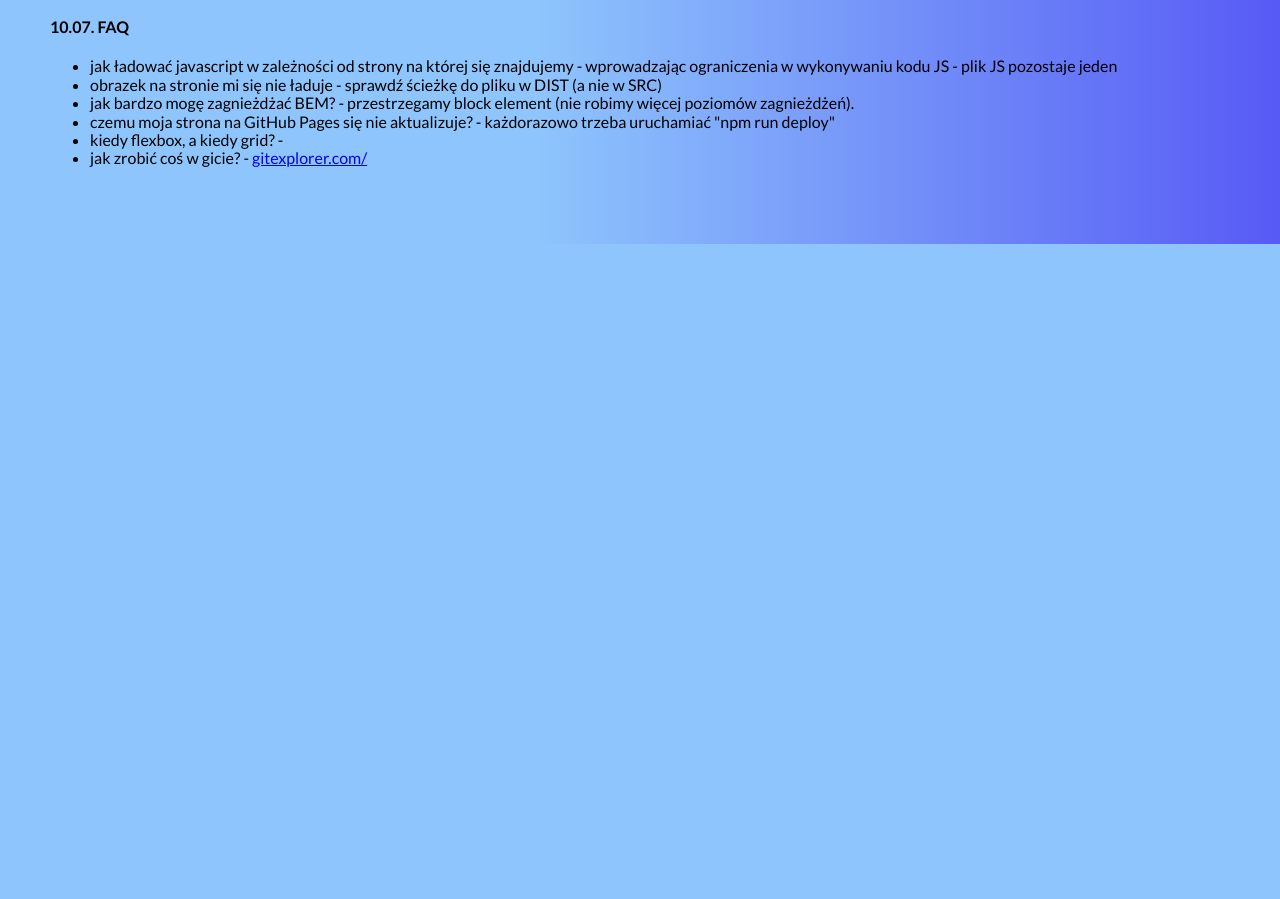
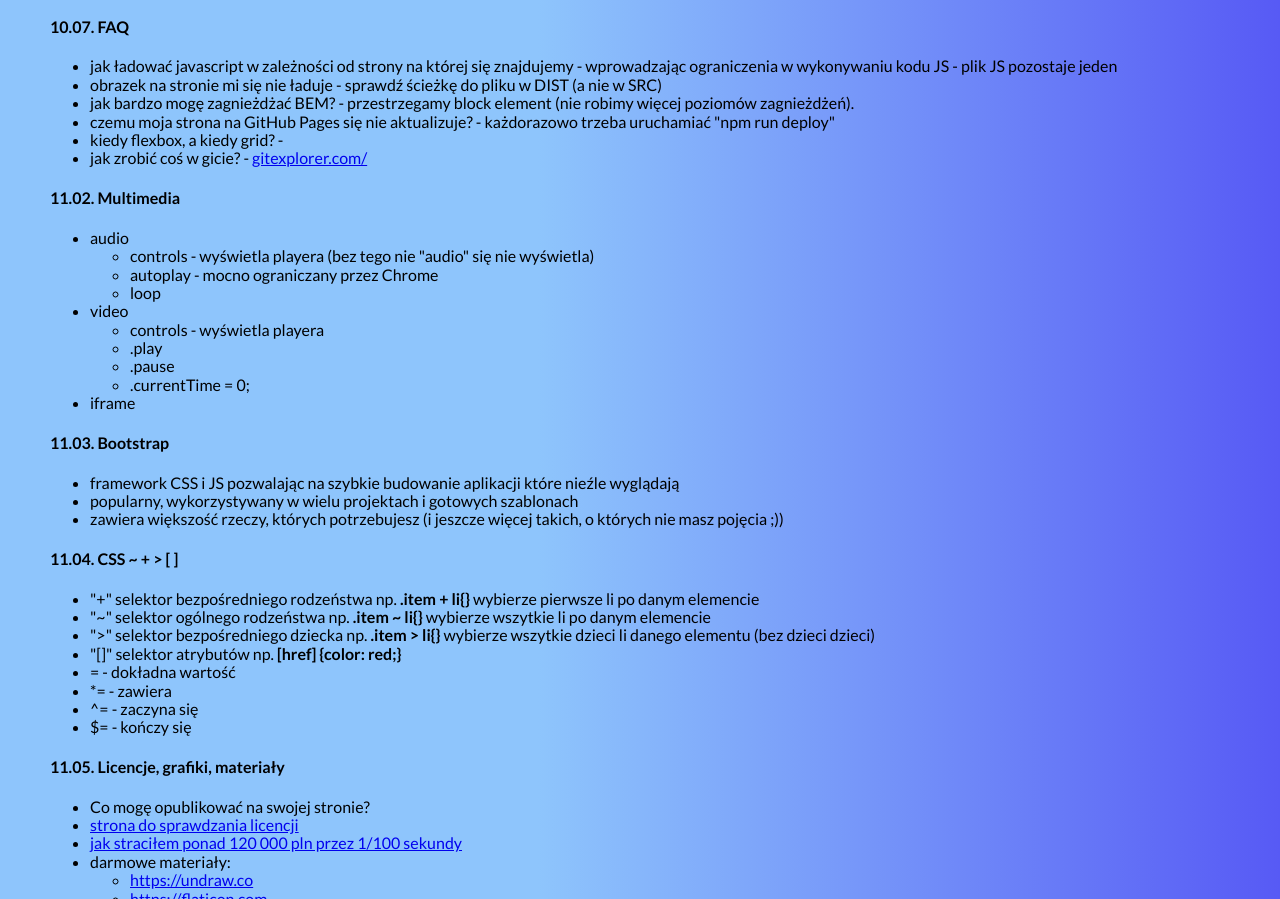
Before and after one commit to RadowidSzebla/homepage-gulp, a website: page src/content/notatkiWTF.html in a window 1280 px wide. Shown: the part 11101-12000 px from the top of the page. Before the commit the page ends 11345 px from the top, so only its background shows below. Drawn offline with nearby package versions, Linux system fonts and the light colour scheme; files that its build step writes are made by us from their sources.

Commit message:
zmiany po tygodniu 11

```diff
--- a/src/content/notatkiWTF.html
+++ b/src/content/notatkiWTF.html
@@ -689,6 +689,67 @@
                         <li>kiedy flexbox, a kiedy grid? - </li>
                         <li>jak zrobić coś w gicie? - <a href="https://gitexplorer.com/">gitexplorer.com/</a></li>
                     </ul>
+                    <h4>11.02. Multimedia</h4>
+                    <ul>
+                        <li>audio</li>
+                        <ul>
+                            <li>controls - wyświetla playera (bez tego nie "audio" się nie wyświetla)</li>
+                            <li>autoplay - mocno ograniczany przez Chrome</li>
+                            <li>loop</li>
+                        </ul>
+                        <li>video</li>
+                        <ul>
+                            <li>controls - wyświetla playera</li>
+                            <li>.play</li>
+                            <li>.pause</li>
+                            <li>.currentTime = 0;</li>
+                        </ul>
+                        <li>iframe</li>
+                    </ul>
+                    <h4>11.03. Bootstrap</h4>
+                    <ul>
+                        <li>framework CSS i JS pozwalając na szybkie budowanie aplikacji które nieźle wyglądają</li>
+                        <li>popularny, wykorzystywany w wielu projektach i gotowych szablonach</li>
+                        <li>zawiera większość rzeczy, których potrzebujesz (i jeszcze więcej takich, o których nie masz pojęcia ;))</li>
+                    </ul>
+                    <h4>11.04. CSS ~ + > [ ]</h4>
+                    <ul>
+                        <li>"+" selektor bezpośredniego rodzeństwa np. <strong>.item + li{}</strong> wybierze pierwsze li po danym elemencie</li>
+                        <li>"~" selektor ogólnego rodzeństwa np. <strong>.item ~ li{}</strong> wybierze wszytkie li po danym elemencie</li>
+                        <li>">" selektor bezpośredniego dziecka np. <strong>.item > li{}</strong> wybierze wszytkie dzieci li danego elementu (bez dzieci dzieci)</li>
+                        <li>"[]" selektor atrybutów np. <strong>[href] {color: red;}</strong></li>
+                        <li>= - dokładna wartość</li>
+                        <li>*= - zawiera</li>
+                        <li>^= - zaczyna się</li>
+                        <li>$= - kończy się</li>
+                    </ul>
+                    <h4>11.05. Licencje, grafiki, materiały</h4>
+                    <ul>
+                        <li>Co mogę opublikować na swojej stronie?</li>
+                        <li><a href="https://tldrlegal.com/">strona do sprawdzania licencji</li>
+                        <li><a href="http://korsan.pl/jak-stracilem-ponad-120-000-pln-przez-1100-sekundy/">jak straciłem ponad 120 000 pln przez 1/100 sekundy</a></li>
+                        <li>darmowe materiały:</li>
+                        <ul>
+                            <li><a href="https://undraw.co">https://undraw.co</a></li>
+                            <li><a href="https://flaticon.com">https://flaticon.com</a></li>
+                            <li><a href="https://www.drawkit.io/">https://www.drawkit.io/</a></li>
+                            <li><a href="https://unsplash.com">https://unsplash.com</a></li>
+                            <li><a href="https://pixabay.com/pl/">https://pixabay.com/pl/</a></li>
+                            <li><a href="https://ccsearch.creativecommons.org/">https://ccsearch.creativecommons.org/</a></li>
+                        </ul>
+                    </ul>
+                    <h4>11.06. use.github.io</h4>
+                    <ol>
+                        <li>załóż puste repozytorium <em>twojanazwa</em>.github.io</li>
+                        <li>sklonuj na komputer</li>
+                        <li>wejdź w terminalu do katalogu z projektem</li>
+                        <li>"git checkout -b source"</li>
+                        <li>wgrywamy starterkit</li>
+                        <li>"gir push --set-upstream origin source"</li>
+                        <li>na githubie ustawiamy jako domyślny branch <em>source</em></li>
+                        <li>edytujemy package.json: "deploy": "gh-pages -d dist -b master"</li>
+                    </ol>
+                    <h4>11.07. Projekt od A do ...</h4>
             </article>
         </content>
         <footer>
```
